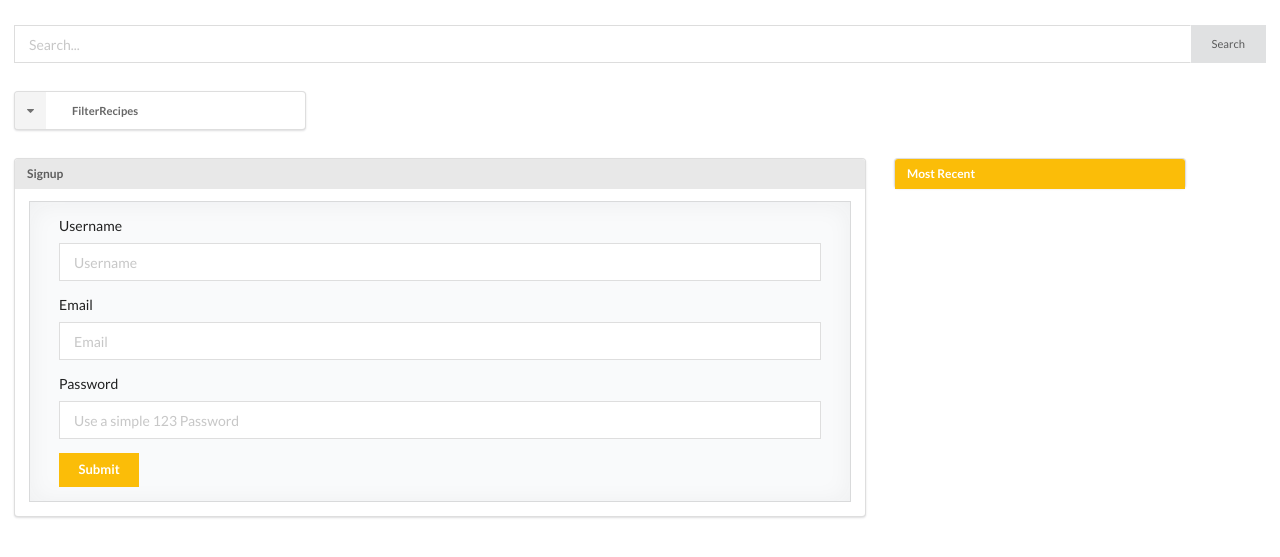
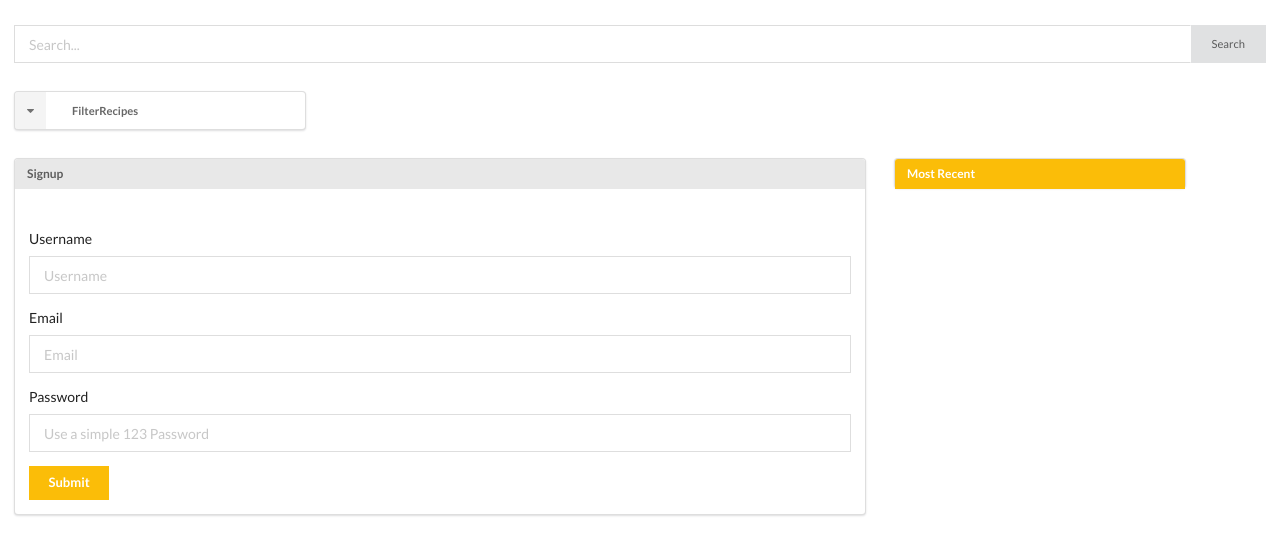
Before and after one commit to mrndhlovu/food-explorer-app, a Flask app: page /register in a window 1280 px wide. Shown: the part 48-605 px from the top of the page. Run offline with Flask 2, Linux system fonts and the light colour scheme; data that the repository does not hold is empty; some libraries are stand-ins or nearby versions.

Commit message:
Updated register page

```diff
--- a/templates/register.html
+++ b/templates/register.html
@@ -1,7 +1,7 @@
 {% extends 'base.html' %} {% block content %}
-<div class="ui container segment ">
+<div class="ui segment ">
     <div class="ui top attached label">Signup</div>
-    <div class="row form-wrapper ui placeholder segment register-form loginWrapper">
+    <div class="row form-wrapper ui register-form loginWrapper">
         <div class="col-md-12 middle aligned column">
             <form class="ui form" action="{{ url_for('register') }}" method="POST" enctype="multipart/form-data">
                 <div class="form-group">
```
